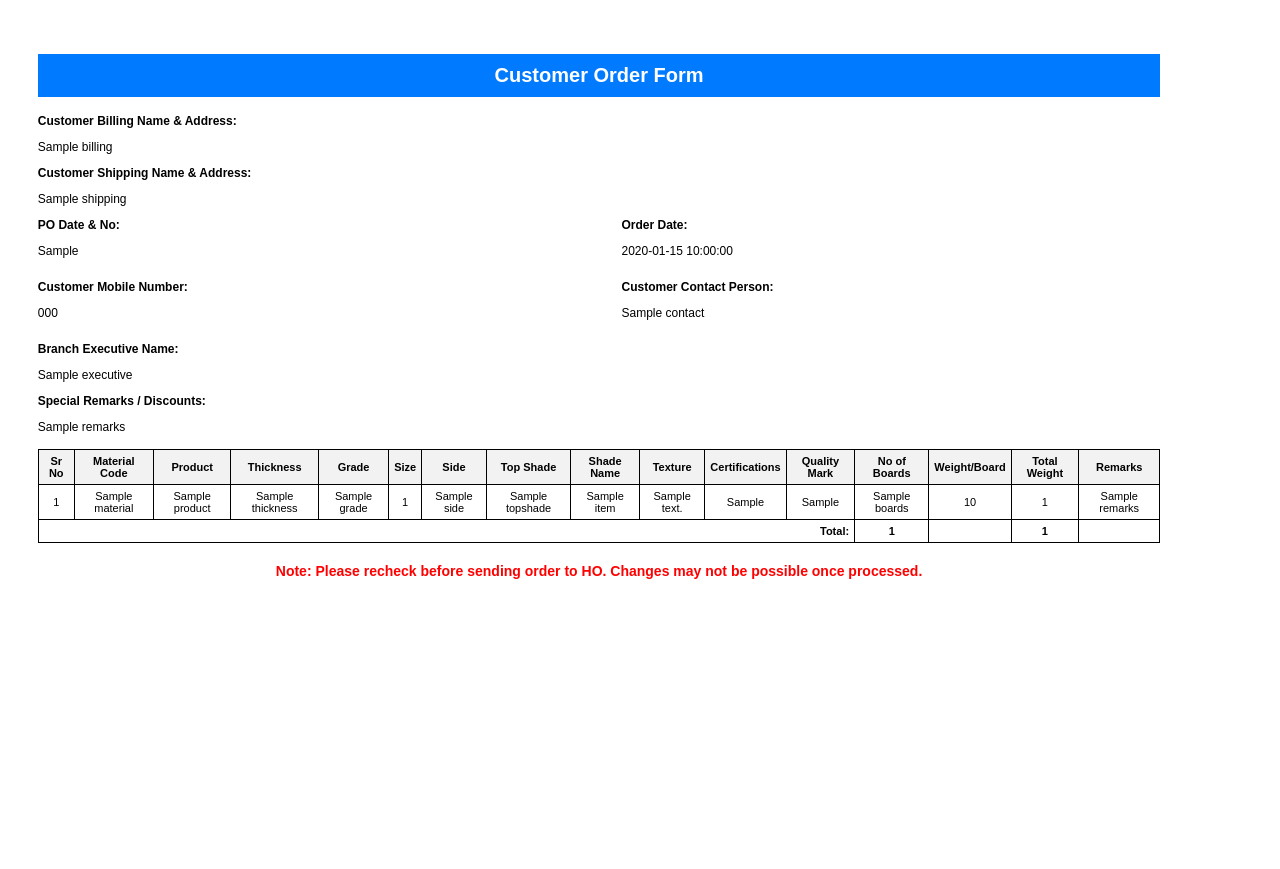
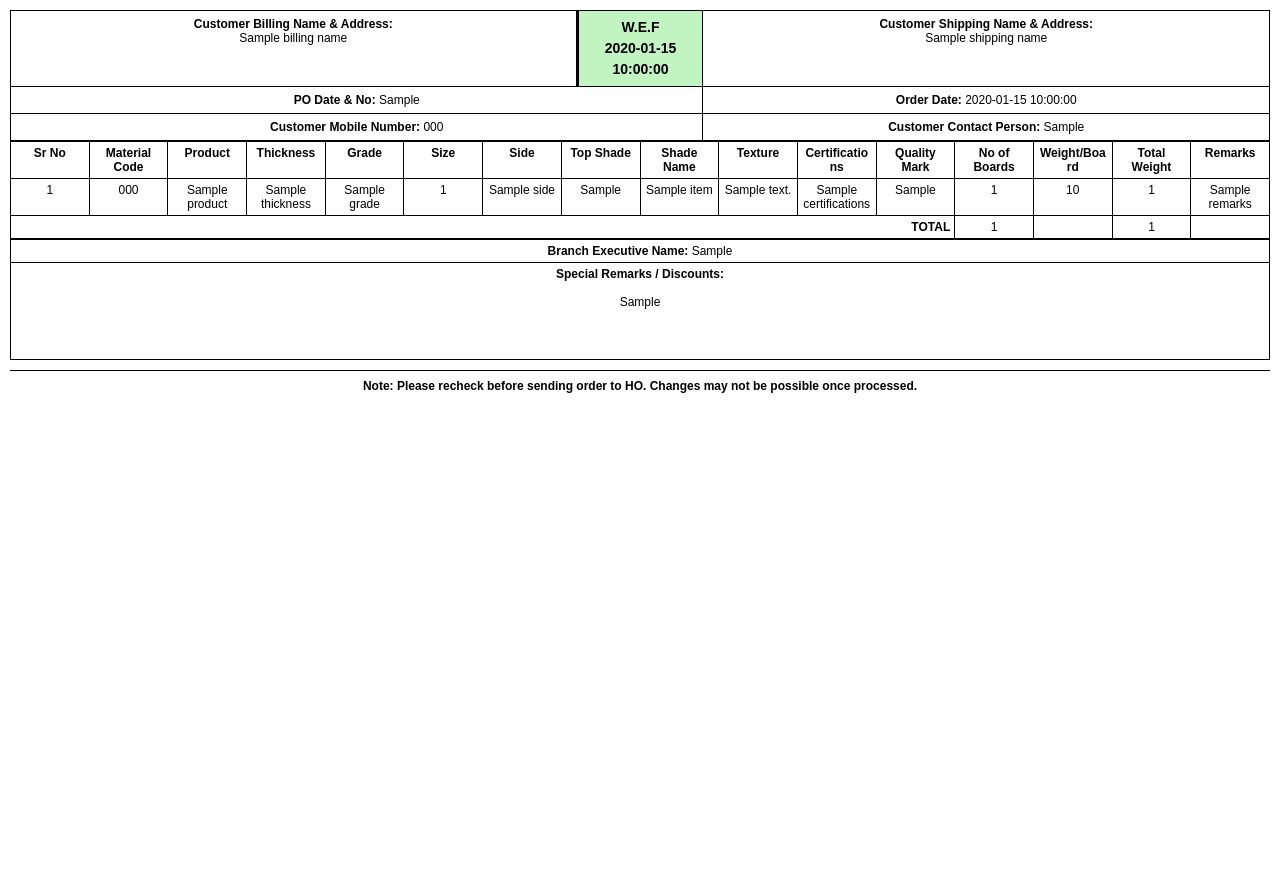
Before and after one commit to SteevBhola/orderform-backend, a FastAPI app: template templates/pdf_template.html in a window 1280 px wide. After the commit the page ends 393 px from the top, so only its background shows below. Run offline with FastAPI, Linux system fonts and the light colour scheme; the template is opened without the code that fills it: most values are stand-ins (such as "Sample title", 1, 10 or a date in 2020).

Commit message:
Update pdf_template.html

```diff
--- a/templates/pdf_template.html
+++ b/templates/pdf_template.html
@@ -1,116 +1,101 @@
+
 <!DOCTYPE html>
 <html lang="en">
 <head>
   <meta charset="UTF-8" />
-  <title>Order PDF</title>
+  <title>Order Form</title>
   <style>
     body {
       font-family: Arial, sans-serif;
       font-size: 12px;
-      padding: 10mm;
       margin: 0;
-      width: 297mm;
-      height: 210mm;
+      padding: 10px;
     }
-    h2 {
-      background-color: #007bff;
-      color: #fff;
-      padding: 10px;
+
+    table {
+      border-collapse: collapse;
+      width: 100%;
+    }
+
+    td, th {
+      border: 1.5px solid #000;
+      padding: 4px;
       text-align: center;
-      font-size: 20px;
+      vertical-align: top;
+      word-wrap: break-word;
     }
-    .form-section {
-      margin-bottom: 10px;
+
+    .top-table td {
+      vertical-align: top;
+      padding: 6px;
     }
-    .form-section label {
+
+    .green-box {
+      background-color: #c1f4c1;
       font-weight: bold;
-      display: block;
-      margin-bottom: 3px;
+      text-align: center;
+      font-size: 14px;
+      line-height: 1.5;
     }
-    .flex {
-      display: flex;
-      justify-content: space-between;
+
+    .bold-left-border {
+      border-left: 3px solid #000 !important;
     }
-    .half-width {
-      width: 48%;
-    }
-    table {
-      width: 100%;
-      border-collapse: collapse;
-      margin-top: 15px;
-      font-size: 11px;
-    }
-    th, td {
-      border: 1px solid #000;
-      padding: 5px;
-      text-align: center;
-    }
-    thead {
-      background-color: #f2f2f2;
-    }
-    tfoot td {
+
+    .section-title {
       font-weight: bold;
     }
-    .footer-note {
+
+    .remarks-box {
+      height: 60px;
+    }
+
+    .note {
       text-align: center;
-      color: red;
       font-weight: bold;
-      margin-top: 20px;
-      font-size: 14px;
-    }
-    @page {
-      size: B5 landscape;
-      margin: 10mm;
+      padding-top: 8px;
+      border-top: 1.5px solid #000;
+      margin-top: 10px;
     }
   </style>
 </head>
 <body>
 
-  <h2>Customer Order Form</h2>
+  <!-- Top Section -->
+  <table class="top-table">
+    <tr>
+      <td style="width: 45%;">
+        <span class="section-title">Customer Billing Name & Address:</span><br>
+        {{ billing_name }}
+      </td>
+      <td style="width: 10%;" class="green-box bold-left-border">
+        W.E.F<br>{{ wef_date }}
+      </td>
+      <td style="width: 45%;">
+        <span class="section-title">Customer Shipping Name & Address:</span><br>
+        {{ shipping_name }}
+      </td>
+    </tr>
+    <tr>
+      <td colspan="2">
+        <span class="section-title">PO Date & No:</span> {{ po_no }}
+      </td>
+      <td>
+        <span class="section-title">Order Date:</span> {{ order_date }}
+      </td>
+    </tr>
+    <tr>
+      <td colspan="2">
+        <span class="section-title">Customer Mobile Number:</span> {{ mobile }}
+      </td>
+      <td>
+        <span class="section-title">Customer Contact Person:</span> {{ contact_person }}
+      </td>
+    </tr>
+  </table>
 
-  <div class="form-section">
-    <label>Customer Billing Name & Address:</label>
-    <p>{{ billing }}</p>
-  </div>
-
-  <div class="form-section">
-    <label>Customer Shipping Name & Address:</label>
-    <p>{{ shipping }}</p>
-  </div>
-
-  <div class="form-section flex">
-    <div class="half-width">
-      <label>PO Date & No:</label>
-      <p>{{ po }}</p>
-    </div>
-    <div class="half-width">
-      <label>Order Date:</label>
-      <p>{{ orderDate }}</p>
-    </div>
-  </div>
-
-  <div class="form-section flex">
-    <div class="half-width">
-      <label>Customer Mobile Number:</label>
-      <p>{{ mobile }}</p>
-    </div>
-    <div class="half-width">
-      <label>Customer Contact Person:</label>
-      <p>{{ contact }}</p>
-    </div>
-  </div>
-
-  <div class="form-section">
-    <label>Branch Executive Name:</label>
-    <p>{{ executive }}</p>
-  </div>
-
-  <div class="form-section">
-    <label>Special Remarks / Discounts:</label>
-    <p>{{ remarks }}</p>
-  </div>
-
-  <table>
+  <!-- Product Table -->
+  <table style="table-layout: fixed; width: 100%;">
     <thead>
       <tr>
         <th>Sr No</th>
@@ -135,36 +120,52 @@
       {% for item in items %}
       <tr>
         <td>{{ loop.index }}</td>
-        <td>{{ item.material }}</td>
+        <td>{{ item.material_code }}</td>
         <td>{{ item.product }}</td>
         <td>{{ item.thickness }}</td>
-        <td>{{ item.Grade }}</td>
-        <td>{{ item.Size }}</td>
-        <td>{{ item.Side }}</td>
-        <td>{{ item.topshade }}</td>
-        <td>{{ item.shadeName }}</td>
+        <td>{{ item.grade }}</td>
+        <td>{{ item.size }}</td>
+        <td>{{ item.side }}</td>
+        <td>{{ item.top_shade }}</td>
+        <td>{{ item.shade_name }}</td>
         <td>{{ item.texture }}</td>
-        <td>{{ item.productCertification }}</td>
-        <td>{{ item.qualityMark }}</td>
-        <td>{{ item.boards }}</td>
-        <td>{{ item.weight }}</td>
-        <td>{{ item.totalWeight }}</td>
+        <td>{{ item.certifications }}</td>
+        <td>{{ item.quality_mark }}</td>
+        <td>{{ item.num_boards }}</td>
+        <td>{{ item.weight_per_board }}</td>
+        <td>{{ item.total_weight }}</td>
         <td>{{ item.remarks }}</td>
       </tr>
       {% endfor %}
     </tbody>
     <tfoot>
       <tr>
-        <td colspan="12" style="text-align:right;">Total:</td>
-        <td>{{ totalBoards }}</td>
+        <td colspan="12" style="text-align: right; font-weight: bold;">TOTAL</td>
+        <td>{{ total_boards }}</td>
         <td></td>
-        <td>{{ totalWeight }}</td>
+        <td>{{ total_weight }}</td>
         <td></td>
       </tr>
     </tfoot>
   </table>
 
-  <div class="footer-note">
+  <!-- Branch and Remarks -->
+  <table>
+    <tr>
+      <td colspan="16">
+        <span class="section-title">Branch Executive Name:</span> {{ branch_exec }}
+      </td>
+    </tr>
+    <tr>
+      <td colspan="16">
+        <span class="section-title">Special Remarks / Discounts:</span><br><br>
+        <div class="remarks-box">{{ special_remarks }}</div>
+      </td>
+    </tr>
+  </table>
+
+  <!-- Final Note -->
+  <div class="note">
     Note: Please recheck before sending order to HO. Changes may not be possible once processed.
   </div>
 
```
